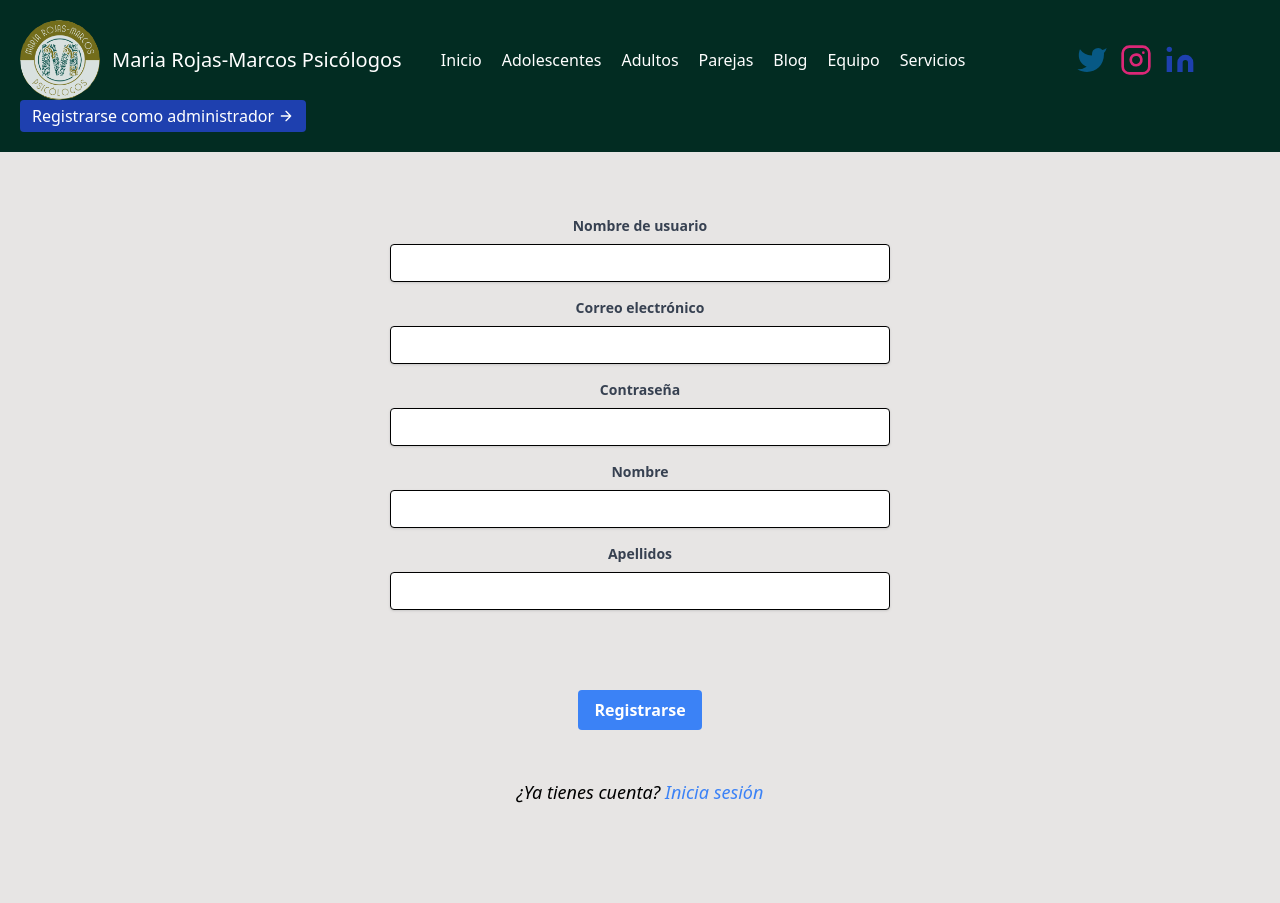
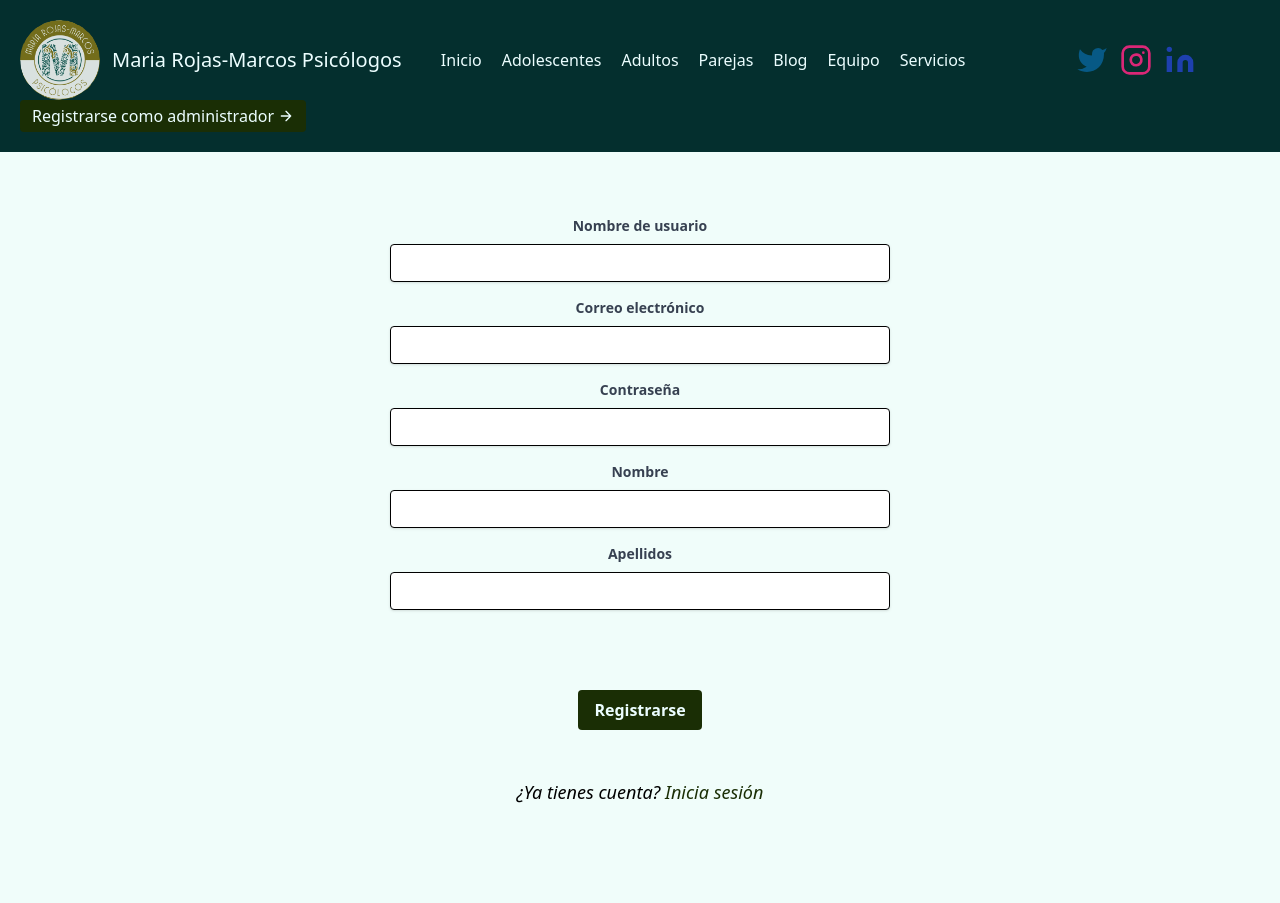
Before and after one commit to juaalvcam/MariaRojasMarcosPsicologos, a Django app: page /register/ in a window 1280 px wide. Shown: the top 903 px of the page. Run offline with Django 4.2, Linux system fonts and the light colour scheme; some libraries are stand-ins or nearby versions; grey boxes are pictures that could not be loaded.

Commit message:
Actualización de estilos y plantillas

```diff
--- a/psicoMRM/templates/about.html
+++ b/psicoMRM/templates/about.html
@@ -1,6 +1,6 @@
 {% extends 'base.html' %} {% block content %}
 <div
-  class="p-6 max-w-full bg-white rounded-xl space-y-4 md:space-y-0 md:space-x-16 m-10 border-4 border-cyan-200 flex flex-col md:flex-row justify-center items-center"
+  class="p-6 max-w-full bg-white rounded-xl space-y-4 md:space-y-0 md:space-x-16 m-10 border-4 border-lime-900 flex flex-col md:flex-row justify-center items-center"
 >
   <div class="text-center flex items-center mr-10">
     <div class="text-xl font-bold text-black mb-4 text-center mr-8">
--- a/psicoMRM/templates/base.html
+++ b/psicoMRM/templates/base.html
@@ -7,8 +7,8 @@
     <script src="https://cdn.tailwindcss.com"></script>
     <title>Maria Rojas-Marcos Psicólogos</title>
   </head>
-  <body class="bg-stone-200">
-    <header class="text-white body-font bg-emerald-950">
+  <body class="bg-teal-50">
+    <header class="text-cyan-50 body-font bg-teal-950">
       <div
         class="container mx-auto flex flex-wrap p-5 flex-col md:flex-row items-center"
       >
@@ -22,22 +22,28 @@
             class="w-20 h-20 rounded-full"
           />
           <!--CAMBIAR POR LOGOTIPO-->
-          <span class="ml-3 text-xl text-white"
+          <span class="ml-3 text-xl text-cyan-50 hover:text-lime-800"
             >Maria Rojas-Marcos Psicólogos</span
           >
         </a>
         <nav
           class="md:ml-auto md:mr-auto flex flex-wrap items-center text-base justify-center"
         >
-          <a class="mr-5 hover:text-blue-600" href="/">Inicio</a>
-          <a class="mr-5 hover:text-blue-600">Adolescentes</a>
-          <a class="mr-5 hover:text-blue-600">Adultos</a>
-          <a class="mr-5 hover:text-blue-600">Parejas</a>
-          <a class="mr-5 hover:text-blue-600" href="{% url 'blog' %}">Blog</a>
-          <a class="mr-5 hover:text-blue-600" href="{% url 'about' %}"
+          <a class="mr-5 hover:text-lime-800 text-cyan-50" href="/">Inicio</a>
+          <a class="mr-5 hover:text-lime-800 text-cyan-50">Adolescentes</a>
+          <a class="mr-5 hover:text-lime-800 text-cyan-50">Adultos</a>
+          <a class="mr-5 hover:text-lime-800 text-cyan-50">Parejas</a>
+          <a
+            class="mr-5 hover:text-lime-800 text-cyan-50"
+            href="{% url 'blog' %}"
+            >Blog</a
+          >
+          <a
+            class="mr-5 hover:text-lime-800 text-cyan-50"
+            href="{% url 'about' %}"
             >Equipo</a
           >
-          <a class="mr-5 hover:text-blue-600" href="{% url 'servicios' %}"
+          <a class="mr-5 hover:text-lime-800" href="{% url 'servicios' %}"
             >Servicios</a
           >
         </nav>
@@ -105,7 +111,7 @@
         {% if user.is_anonymous %}
         <a href="{% url 'register' %}">
           <button
-            class="inline-flex items-center bg-blue-800 border-0 py-1 px-3 focus:outline-none hover:bg-blue-600 rounded text-base mt-4 md:mt-0"
+            class="inline-flex items-center bg-lime-950 border-0 py-1 px-3 focus:outline-none hover:bg-lime-800 rounded text-base mt-4 md:mt-0"
           >
             Registrarse como administrador
             <svg
@@ -124,7 +130,7 @@
         {% else %}
         <a href="{% url 'logout' %}">
           <button
-            class="inline-flex items-center bg-blue-800 border-0 py-1 px-3 focus:outline-none hover:bg-blue-600 rounded text-base mt-4 md:mt-0"
+            class="inline-flex items-center bg-lime-950 border-0 py-1 px-3 focus:outline-none hover:bg-lime-800 rounded text-base mt-4 md:mt-0"
           >
             Cerrar sesión
             <svg
@@ -246,11 +252,11 @@
       </div>
 
       <!--REDES SOCIALES-->
-      <div class="bg-gray-100">
+      <div class="bg-emerald-950">
         <div
           class="container mx-auto py-4 px-5 flex flex-wrap flex-col sm:flex-row"
         >
-          <p class="text-gray-500 text-sm text-center sm:text-left">
+          <p class="text-cyan-50 text-sm text-center sm:text-left">
             © 2023 Maria Rojas-Marcos Psicólogos
           </p>
           <span
--- a/psicoMRM/templates/login.html
+++ b/psicoMRM/templates/login.html
@@ -19,16 +19,16 @@
     <br />
     <button
       type="submit"
-      class="m-10 bg-blue-500 hover:bg-blue-700 text-white font-bold py-2 px-4 rounded"
+      class="m-10 bg-lime-950 hover:bg-lime-800 text-white font-bold py-2 px-4 rounded"
     >
       Iniciar sesión
     </button>
   </form>
   <p class="text-black text-lg italic mt-2">
     ¿No tienes cuenta?
-    <a href="{% url 'register' %}" class="text-blue-500 hover:text-blue-800"
+    <a href="{% url 'register' %}" class="text-lime-950 hover:text-lime-900"
       >Registrate</a
     >
   </p>
-  {% endblock %}
 </div>
+{% endblock %}
--- a/psicoMRM/templates/registro.html
+++ b/psicoMRM/templates/registro.html
@@ -19,16 +19,16 @@
     <br />
     <button
       type="submit"
-      class="m-10 bg-blue-500 hover:bg-blue-700 text-white font-bold py-2 px-4 rounded"
+      class="m-10 bg-lime-950 hover:bg-lime-800 text-cyan-50 font-bold py-2 px-4 rounded"
     >
       Registrarse
     </button>
   </form>
   <p class="text-black text-lg italic mt-2">
     ¿Ya tienes cuenta?
-    <a href="{% url 'login' %}" class="text-blue-500 hover:text-blue-800"
+    <a href="{% url 'login' %}" class="text-lime-950 hover:text-lime-800"
       >Inicia sesión</a
     >
   </p>
-  {% endblock %}
 </div>
+{% endblock %}
--- a/psicoMRM/templates/servicios.html
+++ b/psicoMRM/templates/servicios.html
@@ -84,6 +84,5 @@
       saludables.
     </p>
   </div>
-
-  {% endblock %}
 </div>
+{% endblock %}
--- a/tailwind.config.js
+++ b/tailwind.config.js
@@ -0,0 +1,5 @@
+module.exports = {
+  content: [],
+  theme: {},
+  plugins: [],
+};
```
Also changed, not shown: psicoMRM/templates/index.html (+15 -15 lines), db.sqlite3.
